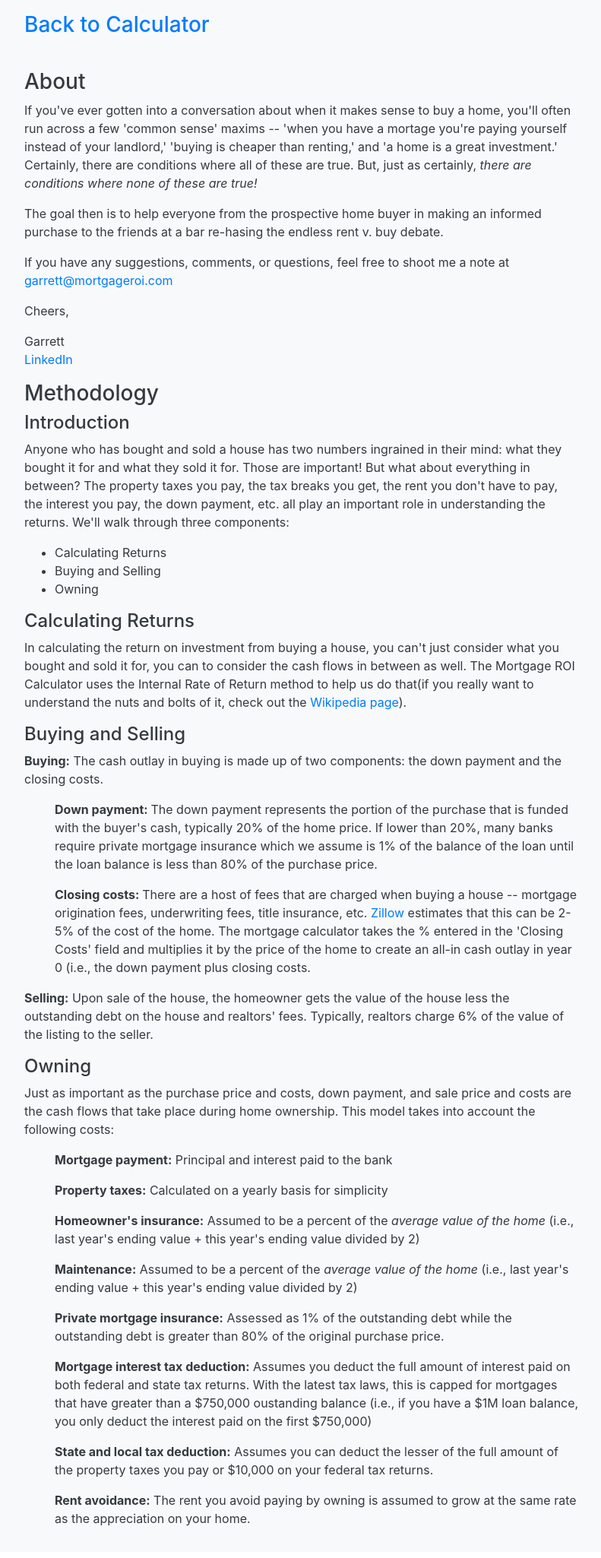
After one commit to edelgm6/mortgage-calc, a Django app: page /about/ in a window 1280 px wide. The commit adds this page. Shown: the whole page at 76% size, without its empty margins (53-844 px from the left). Run offline with Django 3.2, Linux system fonts and the light colour scheme; some libraries are stand-ins or nearby versions.

Commit message:
Moved about+methodology to its own page

```diff
--- /dev/null
+++ b/calc/templates/calc/about.html
@@ -0,0 +1,100 @@
+
+{% load widget_tweaks %}
+{% load humanize %}
+{% load static %}
+
+<!doctype html>
+<html lang="en">
+  <head>
+
+	<!-- Global site tag (gtag.js) - Google Analytics -->
+	<script async src="https://www.googletagmanager.com/gtag/js?id=UA-116554275-1"></script>
+	<script>
+   	window.dataLayer = window.dataLayer || [];
+  	function gtag(){dataLayer.push(arguments);}
+  	gtag('js', new Date());
+
+  	gtag('config', 'UA-116554275-1');
+	</script>
+
+	<!-- Required meta tags -->
+    <meta charset="utf-8">
+    <meta name="viewport" content="width=device-width, initial-scale=1, shrink-to-fit=no">
+	<meta name="google-site-verification" content="0HO83BcVFMICFl8D2LcGEyii_oXifx7sp0A_ln9f0XM" />
+	<meta name="description" content="About MortgageROI and Methodology">
+
+    <!-- Bootstrap CSS -->
+    <link rel="stylesheet" href="https://maxcdn.bootstrapcdn.com/bootstrap/4.0.0/css/bootstrap.min.css" integrity="sha384-Gn5384xqQ1aoWXA+058RXPxPg6fy4IWvTNh0E263XmFcJlSAwiGgFAW/dAiS6JXm" crossorigin="anonymous">
+
+	<!-- Loader CSS -->
+	<link rel="stylesheet" type="text/css" href="{% static "calc/css/loader.css" %}">
+
+    <title>About and Methodology</title>
+  </head>
+  <body>
+	<div class="p-3 mb-2 bg-light text-dark" style="overflow-x: hidden;">
+	<div class="container">
+		<div class="row">
+		<div class="col-md-8">
+
+			<h3><a href="/">Back to Calculator</a><br><br></h3>
+				<h3>About</h3>
+				<p>If you've ever gotten into a conversation about when it makes sense to buy a home, you'll often run across a few 'common sense' maxims -- 'when you have a mortage you're paying yourself instead of your landlord,' 'buying is cheaper than renting,' and 'a home is a great investment.' Certainly, there are conditions where all of these are true. But, just as certainly, <i>there are conditions where none of these are true!</i></p>
+				<p>The goal then is to help everyone from the prospective home buyer in making an informed purchase to the friends at a bar re-hasing the endless rent v. buy debate.</p>
+				<p>If you have any suggestions, comments, or questions, feel free to shoot me a note at <a href="mailto:garrett@mortgageroi.com">garrett@mortgageroi.com</a></p>
+				<p>Cheers,</p>
+				<p>Garrett<br>
+				<a href="https://www.linkedin.com/in/garrettedel/" target="_blank">LinkedIn</a></p>
+
+				<h3>Methodology</h3>
+
+				<h4>Introduction</h4>
+				<p>Anyone who has bought and sold a house has two numbers ingrained in their mind: what they bought it for and what they sold it for. Those are important! But what about everything in between? The property taxes you pay, the tax breaks you get, the rent you don't have to pay, the interest you pay, the down payment, etc. all play an important role in understanding the returns. We'll walk through three components: </p>
+				<ul>
+					<li>Calculating Returns</li>
+					<li>Buying and Selling</li>
+					<li>Owning</li>
+				</ul>
+
+				<h4>Calculating Returns</h4>
+					<p>In calculating the return on investment from buying a house, you can't just consider what you bought and sold it for, you can to consider the cash flows in between as well. The Mortgage ROI Calculator uses the Internal Rate of Return method to help us do that(if you really want to understand the nuts and bolts of it, check out the <a href="https://en.wikipedia.org/wiki/Internal_rate_of_return">Wikipedia page</a>).</p>
+
+				<h4>Buying and Selling</h4>
+				<p><b>Buying:</b> The cash outlay in buying is made up of two components: the down payment and the closing costs.</p>
+				<ul>
+					<p><b>Down payment: </b> The down payment represents the portion of the purchase that is funded with the buyer's cash, typically 20% of the home price. If lower than 20%, many banks require private mortgage insurance which we assume is 1% of the balance of the loan until the loan balance is less than 80% of the purchase price.</p>
+
+					<p><b>Closing costs: </b>There are a host of fees that are charged when buying a house -- mortgage origination fees, underwriting fees, title insurance, etc. <a href="https://www.zillow.com/mortgage-learning/closing-costs/">Zillow</a> estimates that this can be 2-5% of the cost of the home. The mortgage calculator takes the % entered in the 'Closing Costs' field and multiplies it by the price of the home to create an all-in cash outlay in year 0 (i.e., the down payment plus closing costs.</p>
+				</ul>
+				<p><b>Selling:</b> Upon sale of the house, the homeowner gets the value of the house less the outstanding debt on the house and realtors' fees. Typically, realtors charge 6% of the value of the listing to the seller.</p>
+
+				<h4>Owning</h4>
+				<p>Just as important as the purchase price and costs, down payment, and sale price and costs are the cash flows that take place during home ownership. This model takes into account the following costs: </p>
+				<ul>
+					<p><b>Mortgage payment:</b> Principal and interest paid to the bank</p>
+					<p><b>Property taxes:</b> Calculated on a yearly basis for simplicity</p>
+					<p><b>Homeowner's insurance:</b> Assumed to be a percent of the <i>average value of the home</i> (i.e., last year's ending value + this year's ending value divided by 2)</p>
+					<p><b>Maintenance:</b> Assumed to be a percent of the <i>average value of the home</i> (i.e., last year's ending value + this year's ending value divided by 2)</p>
+					<p><b>Private mortgage insurance:</b> Assessed as 1% of the outstanding debt while the outstanding debt is greater than 80% of the original purchase price.</p>
+					<p><b>Mortgage interest tax deduction:</b> Assumes you deduct the full amount of interest paid on both federal and state tax returns. With the latest tax laws, this is capped for mortgages that have greater than a $750,000 oustanding balance (i.e., if you have a $1M loan balance, you only deduct the interest paid on the first $750,000)</p>
+					<p><b>State and local tax deduction:</b> Assumes you can deduct the lesser of the full amount of the property taxes you pay or $10,000 on your federal tax returns.</p>
+					<p><b>Rent avoidance:</b> The rent you avoid paying by owning is assumed to grow at the same rate as the appreciation on your home.</p>
+				</ul>
+
+			</div>
+			</div>
+		</div>
+		</div>
+
+
+
+    <!-- Optional JavaScript -->
+    <!-- jQuery first, then Popper.js, then Bootstrap JS -->
+    <script src="https://code.jquery.com/jquery-3.2.1.min.js"></script>
+    <script src="https://cdnjs.cloudflare.com/ajax/libs/popper.js/1.12.9/umd/popper.min.js" integrity="sha384-ApNbgh9B+Y1QKtv3Rn7W3mgPxhU9K/ScQsAP7hUibX39j7fakFPskvXusvfa0b4Q" crossorigin="anonymous"></script>
+    <script src="https://maxcdn.bootstrapcdn.com/bootstrap/4.0.0/js/bootstrap.min.js" integrity="sha384-JZR6Spejh4U02d8jOt6vLEHfe/JQGiRRSQQxSfFWpi1MquVdAyjUar5+76PVCmYl" crossorigin="anonymous"></script>
+
+
+
+  </body>
+</html>
--- a/calc/templates/calc/index.html
+++ b/calc/templates/calc/index.html
@@ -32,7 +32,6 @@
     <title>Mortgage ROI</title>
   </head>
   <body>
-	{% include "calc/about-modal.html" %}
 	<div class="col-x-12 overlay">
 		<div class="loader"></div>
 	</div>
@@ -48,7 +47,7 @@
 		{% include "calc/investment-form.html" %}
 		<div class="row">
 		<div class="col-md-12">
-		<button type="button" class="btn btn-outline-info" data-toggle="modal" data-target="#aboutModal">About/Methodology</button>
+			<a href="/about" class="btn btn-outline-info">About and Methodology</a>
 		</div>
 		</div>
 	  </div>
--- a/calc/views.py
+++ b/calc/views.py
@@ -4,6 +4,14 @@ from django.http import HttpResponse, JsonResponse
 from calc.forms import InvestmentForm
 from calc.house import House, Mortgage, Investment
 from decimal import Decimal
+
+class AboutView(View):
+
+	template_name = 'calc/about.html'
+
+	def get(self, request, *args, **kwargs):
+		return render(request, self.template_name)
+
 
 class InvestmentView(View):
 
@@ -164,6 +172,4 @@ class IndexView(View):
 				except:
 					pass
 
-		print(context_dict)
-
 		return render(request, self.template_name, context_dict)
--- a/mortgage/urls.py
+++ b/mortgage/urls.py
@@ -15,10 +15,11 @@ Including another URLconf
 """
 from django.contrib import admin
 from django.urls import path
-from calc.views import IndexView, InvestmentView
+from calc.views import IndexView, InvestmentView, AboutView
 
 urlpatterns = [
     path('admin/', admin.site.urls),
 	path('', IndexView.as_view()),
-	path('stream/', InvestmentView.as_view())
+	path('stream/', InvestmentView.as_view()),
+	path('about/', AboutView.as_view())
 ]
```
